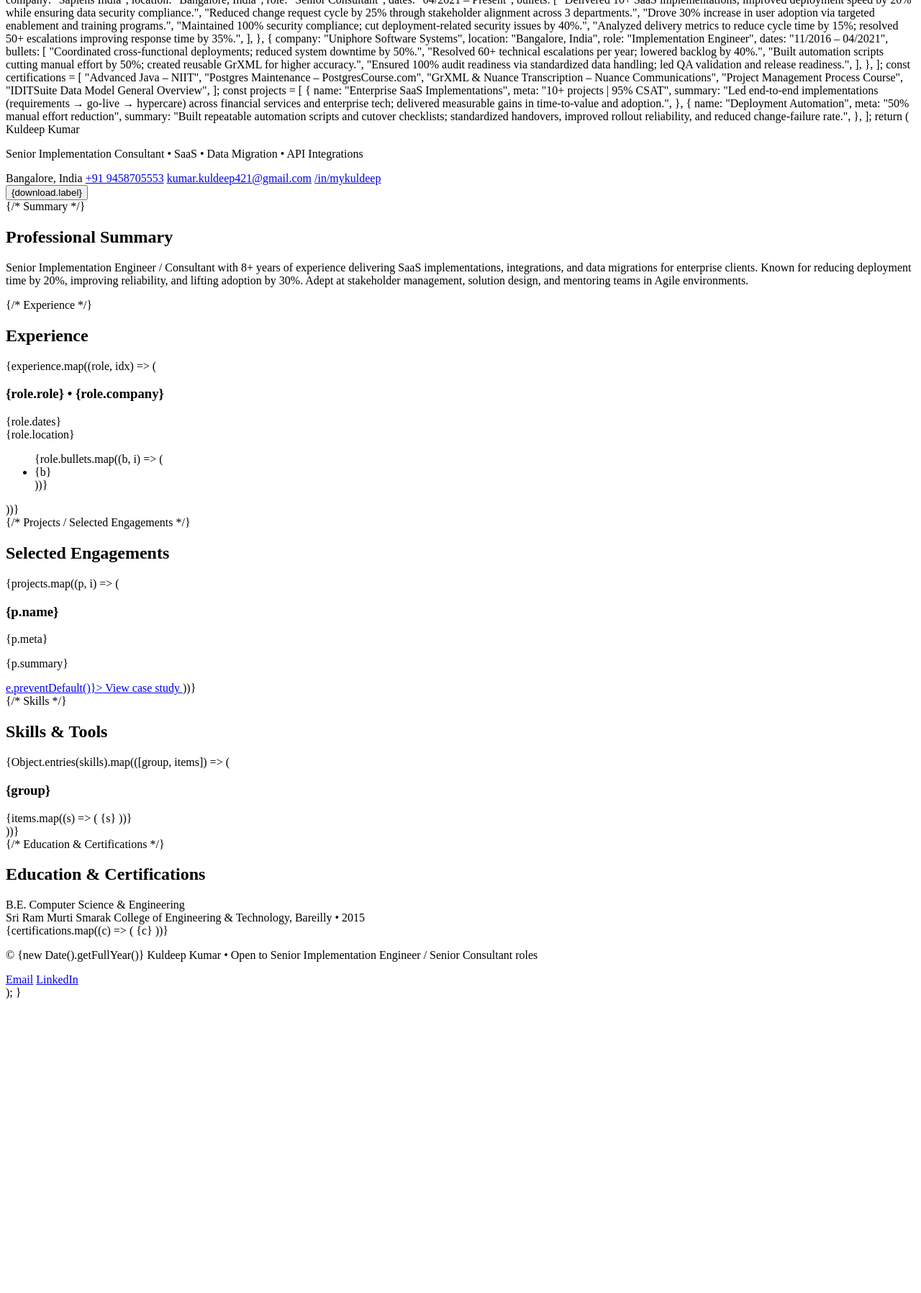
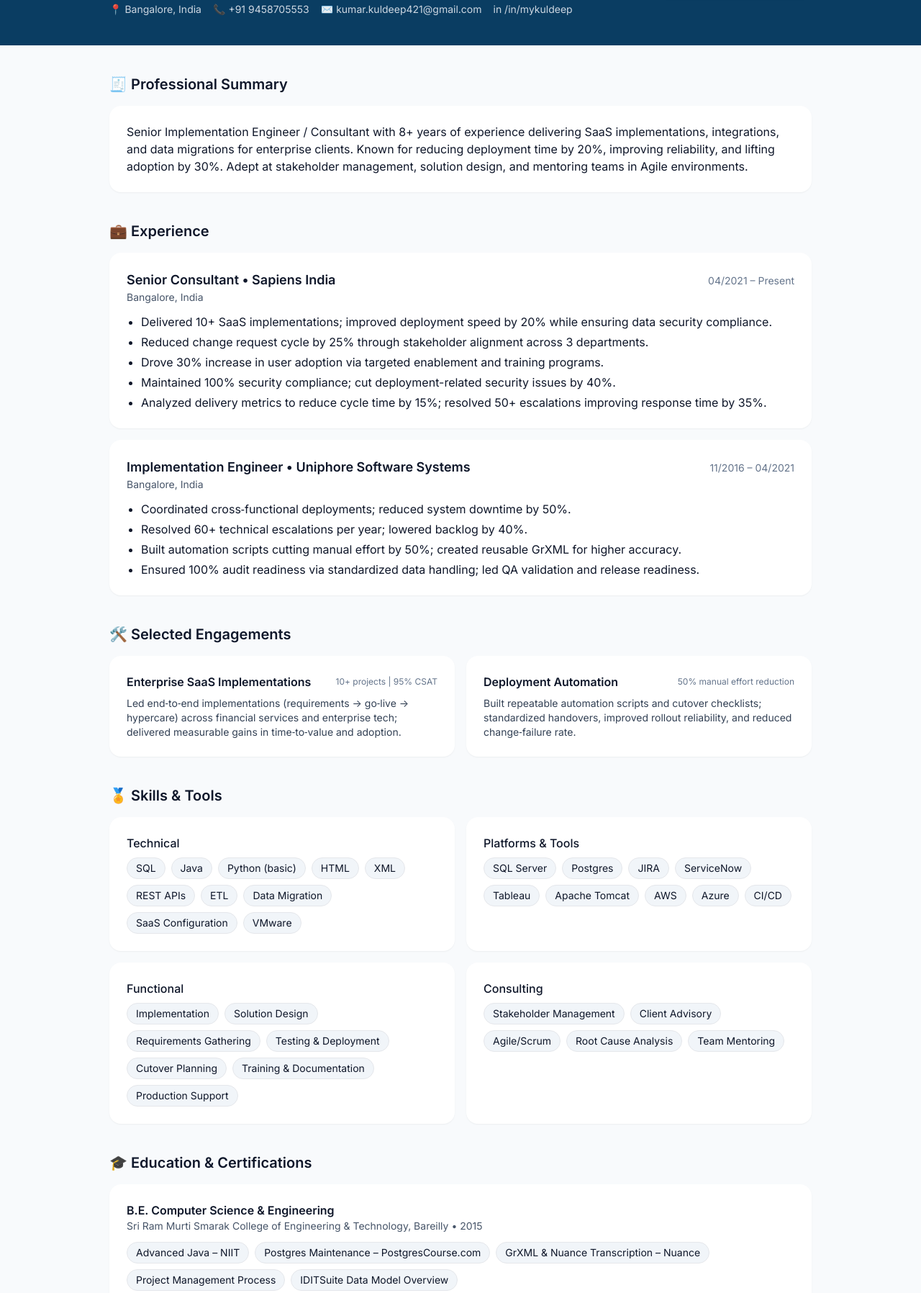
Before and after one commit to mykul421/Kuldeep-Resume-Site, a plain HTML site: page index.html in a window 1280 px wide. Shown: the part 125-1921 px from the top of the page at 72% size. Before the commit the page ends 1521 px from the top, so only its background shows below. Drawn offline with nearby package versions, Linux system fonts and the light colour scheme.

Commit message:
Add files via upload

```diff
--- a/index.html
+++ b/index.html
@@ -1,229 +1,205 @@
-import { useMemo } from "react";
-import { motion } from "framer-motion";
-import { Download, Mail, Linkedin, Phone, MapPin, ExternalLink, Briefcase, Award, GraduationCap, Hammer, FileText } from "lucide-react";
-import { Card, CardContent } from "@/components/ui/card";
-import { Button } from "@/components/ui/button";
-
-export default function Portfolio() {
-  const download = {
-    label: "Download Resume",
-    href: "/files/Kuldeep_Kumar_Implementation_Consultant.pdf",
-    note: "Latest resume version",
-  };
-
-  const skills = useMemo(() => ({
-    Technical: [
-      "SQL", "Java", "Python (basic)", "HTML", "XML", "REST APIs",
-      "ETL", "Data Migration", "SaaS Configuration", "VMware",
-    ],
-    Platforms: [
-      "SQL Server", "Postgres", "JIRA", "ServiceNow", "Tableau",
-      "Apache Tomcat", "AWS", "Azure", "CI/CD",
-    ],
-    Functional: [
-      "Implementation", "Solution Design", "Requirements Gathering",
-      "Testing & Deployment", "Cutover Planning", "Training & Documentation",
-      "Production Support",
-    ],
-    Consulting: [
-      "Stakeholder Management", "Client Advisory", "Agile/Scrum",
-      "Root Cause Analysis", "Team Mentoring",
-    ],
-  }), []);
-
-  const experience = [
-    {
-      company: "Sapiens India",
-      location: "Bangalore, India",
-      role: "Senior Consultant",
-      dates: "04/2021 – Present",
-      bullets: [
-        "Delivered 10+ SaaS implementations; improved deployment speed by 20% while ensuring data security compliance.",
-        "Reduced change request cycle by 25% through stakeholder alignment across 3 departments.",
-        "Drove 30% increase in user adoption via targeted enablement and training programs.",
-        "Maintained 100% security compliance; cut deployment-related security issues by 40%.",
-        "Analyzed delivery metrics to reduce cycle time by 15%; resolved 50+ escalations improving response time by 35%.",
-      ],
-    },
-    {
-      company: "Uniphore Software Systems",
-      location: "Bangalore, India",
-      role: "Implementation Engineer",
-      dates: "11/2016 – 04/2021",
-      bullets: [
-        "Coordinated cross‑functional deployments; reduced system downtime by 50%.",
-        "Resolved 60+ technical escalations per year; lowered backlog by 40%.",
-        "Built automation scripts cutting manual effort by 50%; created reusable GrXML for higher accuracy.",
-        "Ensured 100% audit readiness via standardized data handling; led QA validation and release readiness.",
-      ],
-    },
-  ];
-
-  const certifications = [
-    "Advanced Java – NIIT",
-    "Postgres Maintenance – PostgresCourse.com",
-    "GrXML & Nuance Transcription – Nuance Communications",
-    "Project Management Process Course",
-    "IDITSuite Data Model General Overview",
-  ];
-
-  const projects = [
-    {
-      name: "Enterprise SaaS Implementations",
-      meta: "10+ projects | 95% CSAT",
-      summary:
-        "Led end‑to‑end implementations (requirements → go‑live → hypercare) across financial services and enterprise tech; delivered measurable gains in time‑to‑value and adoption.",
-    },
-    {
-      name: "Deployment Automation",
-      meta: "50% manual effort reduction",
-      summary:
-        "Built repeatable automation scripts and cutover checklists; standardized handovers, improved rollout reliability, and reduced change‑failure rate.",
-    },
-  ];
-
-  return (
-    <div className="min-h-screen bg-slate-50 text-slate-900">
-      <header className="bg-[#0a3d62] text-white">
-        <div className="max-w-5xl mx-auto px-6 py-10 grid md:grid-cols-[1fr_auto] gap-6 items-center">
+<!DOCTYPE html>
+<html lang="en">
+<head>
+  <meta charset="utf-8" />
+  <meta name="viewport" content="width=device-width, initial-scale=1" />
+  <title>Kuldeep Kumar – Implementation Consultant | Resume Portfolio</title>
+  <meta name="description" content="Resume portfolio for Kuldeep Kumar – Senior Implementation Consultant (SaaS, Integrations, Data Migration)">
+  <!-- Tailwind CSS CDN -->
+  <script src="https://cdn.tailwindcss.com"></script>
+  <link rel="preconnect" href="https://fonts.googleapis.com">
+  <link rel="preconnect" href="https://fonts.gstatic.com" crossorigin>
+  <link href="https://fonts.googleapis.com/css2?family=Inter:wght@400;500;600;700&display=swap" rel="stylesheet">
+  <style>
+    :root{ --accent:#0a3d62 }
+    body{ font-family: Inter, system-ui, -apple-system, Segoe UI, Roboto, Arial, sans-serif }
+  </style>
+</head>
+<body class="bg-slate-50 text-slate-900">
+  <!-- Header / Hero -->
+  <header class="bg-[var(--accent)] text-white">
+    <div class="max-w-5xl mx-auto px-6 py-10 grid md:grid-cols-[1fr_auto] gap-6 items-center">
       <div>
-            <motion.h1
-              initial={{ opacity: 0, y: 10 }}
-              animate={{ opacity: 1, y: 0 }}
-              transition={{ duration: 0.5 }}
-              className="text-3xl md:text-4xl font-bold tracking-tight"
-            >
-              Kuldeep Kumar
-            </motion.h1>
-            <p className="mt-2 text-slate-200">
-              Senior Implementation Consultant • SaaS • Data Migration • API Integrations
-            </p>
-            <div className="mt-4 flex flex-wrap gap-4 text-slate-200/90">
-              <span className="inline-flex items-center gap-2"><MapPin size={18}/> Bangalore, India</span>
-              <a className="inline-flex items-center gap-2 hover:underline" href="tel:+919458705553"><Phone size={18}/> +91 9458705553</a>
-              <a className="inline-flex items-center gap-2 hover:underline" href="mailto:kumar.kuldeep421@gmail.com"><Mail size={18}/> kumar.kuldeep421@gmail.com</a>
-              <a className="inline-flex items-center gap-2 hover:underline" target="_blank" href="https://www.linkedin.com/in/mykuldeep/"><Linkedin size={18}/> /in/mykuldeep</a>
+        <h1 class="text-3xl md:text-4xl font-bold tracking-tight">Kuldeep Kumar</h1>
+        <p class="mt-2 text-slate-200">Senior Implementation Consultant • SaaS • Data Migration • API Integrations</p>
+        <div class="mt-4 flex flex-wrap gap-4 text-slate-200/90 text-sm">
+          <span class="inline-flex items-center gap-2">📍 Bangalore, India</span>
+          <a class="inline-flex items-center gap-2 hover:underline" href="tel:+919458705553">📞 +91 9458705553</a>
+          <a class="inline-flex items-center gap-2 hover:underline" href="mailto:kumar.kuldeep421@gmail.com">✉️ kumar.kuldeep421@gmail.com</a>
+          <a class="inline-flex items-center gap-2 hover:underline" target="_blank" href="https://www.linkedin.com/in/mykuldeep/">in /in/mykuldeep</a>
         </div>
       </div>
-          <div className="flex md:flex-col gap-3">
-            <a href={download.href} className="w-full" download>
-              <Button variant="secondary" className="w-full rounded-2xl shadow-md">
-                <Download className="mr-2 h-4 w-4"/> {download.label}
-              </Button>
+      <div class="flex md:flex-col gap-3">
+        <!-- IMPORTANT: For hosting outside ChatGPT, replace href with ./files/Kuldeep_Kumar_Implementation_Consultant.pdf -->
+        <a href="sandbox:/mnt/data/Kuldeep_Kumar_Implementation_Consultant.pdf" download="Kuldeep_Kumar_Implementation_Consultant.pdf" class="w-full">
+          <button class="w-full px-5 py-3 bg-white text-[var(--accent)] rounded-2xl shadow-md font-semibold inline-flex items-center justify-center gap-2">
+            <!-- Download icon (inline SVG) -->
+            <svg xmlns="http://www.w3.org/2000/svg" viewBox="0 0 24 24" fill="currentColor" class="w-5 h-5"><path d="M12 3a1 1 0 0 1 1 1v8.586l2.293-2.293a1 1 0 1 1 1.414 1.414l-4 4a1 1 0 0 1-1.414 0l-4-4A1 1 0 0 1 8.707 10.293L11 12.586V4a1 1 0 0 1 1-1z"/><path d="M5 20a2 2 0 0 1-2-2v-2a1 1 0 1 1 2 0v2h14v-2a1 1 0 1 1 2 0v2a2 2 0 0 1-2 2H5z"/></svg>
+            Download Resume
+          </button>
         </a>
       </div>
     </div>
   </header>
 
-      <main className="max-w-5xl mx-auto px-6 py-10 space-y-10">
-        {/* Summary */}
+  <main class="max-w-5xl mx-auto px-6 py-10 space-y-10">
+    <!-- Summary -->
     <section>
-          <h2 className="text-xl font-semibold mb-4 flex items-center gap-2"><FileText/> Professional Summary</h2>
-          <Card className="rounded-2xl shadow-sm">
-            <CardContent className="p-6">
+      <h2 class="text-xl font-semibold mb-4 flex items-center gap-2">🧾 Professional Summary</h2>
+      <div class="bg-white rounded-2xl shadow-sm p-6">
         <p>
           Senior Implementation Engineer / Consultant with 8+ years of experience delivering SaaS implementations,
           integrations, and data migrations for enterprise clients. Known for reducing deployment time by 20%,
           improving reliability, and lifting adoption by 30%. Adept at stakeholder management, solution design,
           and mentoring teams in Agile environments.
         </p>
-            </CardContent>
-          </Card>
-        </section>
-
-        {/* Experience */}
-        <section>
-          <h2 className="text-xl font-semibold mb-4 flex items-center gap-2"><Briefcase/> Experience</h2>
-          <div className="grid gap-4">
-            {experience.map((role, idx) => (
-              <Card key={idx} className="rounded-2xl">
-                <CardContent className="p-6">
-                  <div className="flex flex-wrap items-baseline justify-between gap-2">
-                    <h3 className="text-lg font-semibold">{role.role} • {role.company}</h3>
-                    <div className="text-sm text-slate-500">{role.dates}</div>
-                  </div>
-                  <div className="text-sm text-slate-600">{role.location}</div>
-                  <ul className="mt-3 list-disc pl-5 space-y-1">
-                    {role.bullets.map((b, i) => (
-                      <li key={i}>{b}</li>
-                    ))}
-                  </ul>
-                </CardContent>
-              </Card>
-            ))}
       </div>
     </section>
 
-        {/* Projects / Selected Engagements */}
+    <!-- Experience -->
     <section>
-          <h2 className="text-xl font-semibold mb-4 flex items-center gap-2"><Hammer/> Selected Engagements</h2>
-          <div className="grid md:grid-cols-2 gap-4">
-            {projects.map((p, i) => (
-              <Card key={i} className="rounded-2xl">
-                <CardContent className="p-6">
-                  <div className="flex items-center justify-between">
-                    <h3 className="text-base font-semibold">{p.name}</h3>
-                    <span className="text-xs text-slate-500">{p.meta}</span>
+      <h2 class="text-xl font-semibold mb-4 flex items-center gap-2">💼 Experience</h2>
+      <div class="grid gap-4">
+        <article class="bg-white rounded-2xl p-6 shadow-sm">
+          <div class="flex flex-wrap items-baseline justify-between gap-2">
+            <h3 class="text-lg font-semibold">Senior Consultant • Sapiens India</h3>
+            <div class="text-sm text-slate-500">04/2021 – Present</div>
           </div>
-                  <p className="mt-2 text-sm text-slate-700">{p.summary}</p>
-                  <a className="mt-3 inline-flex items-center gap-1 text-sm text-[#0a3d62] hover:underline" href="#" onClick={(e)=>e.preventDefault()}>
-                    View case study <ExternalLink size={14}/>
-                  </a>
-                </CardContent>
-              </Card>
-            ))}
+          <div class="text-sm text-slate-600">Bangalore, India</div>
+          <ul class="mt-3 list-disc pl-5 space-y-1">
+            <li>Delivered 10+ SaaS implementations; improved deployment speed by 20% while ensuring data security compliance.</li>
+            <li>Reduced change request cycle by 25% through stakeholder alignment across 3 departments.</li>
+            <li>Drove 30% increase in user adoption via targeted enablement and training programs.</li>
+            <li>Maintained 100% security compliance; cut deployment-related security issues by 40%.</li>
+            <li>Analyzed delivery metrics to reduce cycle time by 15%; resolved 50+ escalations improving response time by 35%.</li>
+          </ul>
+        </article>
+        <article class="bg-white rounded-2xl p-6 shadow-sm">
+          <div class="flex flex-wrap items-baseline justify-between gap-2">
+            <h3 class="text-lg font-semibold">Implementation Engineer • Uniphore Software Systems</h3>
+            <div class="text-sm text-slate-500">11/2016 – 04/2021</div>
+          </div>
+          <div class="text-sm text-slate-600">Bangalore, India</div>
+          <ul class="mt-3 list-disc pl-5 space-y-1">
+            <li>Coordinated cross‑functional deployments; reduced system downtime by 50%.</li>
+            <li>Resolved 60+ technical escalations per year; lowered backlog by 40%.</li>
+            <li>Built automation scripts cutting manual effort by 50%; created reusable GrXML for higher accuracy.</li>
+            <li>Ensured 100% audit readiness via standardized data handling; led QA validation and release readiness.</li>
+          </ul>
+        </article>
       </div>
     </section>
 
-        {/* Skills */}
+    <!-- Selected Engagements -->
     <section>
-          <h2 className="text-xl font-semibold mb-4 flex items-center gap-2"><Award/> Skills & Tools</h2>
-          <div className="grid md:grid-cols-2 gap-4">
-            {Object.entries(skills).map(([group, items]) => (
-              <Card key={group} className="rounded-2xl">
-                <CardContent className="p-6">
-                  <h3 className="font-medium mb-2">{group}</h3>
-                  <div className="flex flex-wrap gap-2">
-                    {items.map((s) => (
-                      <span key={s} className="px-3 py-1 rounded-full bg-slate-100 text-slate-700 text-sm border">
-                        {s}
-                      </span>
-                    ))}
+      <h2 class="text-xl font-semibold mb-4 flex items-center gap-2">🛠️ Selected Engagements</h2>
+      <div class="grid md:grid-cols-2 gap-4">
+        <div class="bg-white rounded-2xl p-6 shadow-sm">
+          <div class="flex items-center justify-between">
+            <h3 class="text-base font-semibold">Enterprise SaaS Implementations</h3>
+            <span class="text-xs text-slate-500">10+ projects | 95% CSAT</span>
           </div>
-                </CardContent>
-              </Card>
-            ))}
+          <p class="mt-2 text-sm text-slate-700">Led end‑to‑end implementations (requirements → go‑live → hypercare) across financial services and enterprise tech; delivered measurable gains in time‑to‑value and adoption.</p>
+        </div>
+        <div class="bg-white rounded-2xl p-6 shadow-sm">
+          <div class="flex items-center justify-between">
+            <h3 class="text-base font-semibold">Deployment Automation</h3>
+            <span class="text-xs text-slate-500">50% manual effort reduction</span>
+          </div>
+          <p class="mt-2 text-sm text-slate-700">Built repeatable automation scripts and cutover checklists; standardized handovers, improved rollout reliability, and reduced change‑failure rate.</p>
+        </div>
       </div>
     </section>
 
-        {/* Education & Certifications */}
+    <!-- Skills -->
     <section>
-          <h2 className="text-xl font-semibold mb-4 flex items-center gap-2"><GraduationCap/> Education & Certifications</h2>
-          <Card className="rounded-2xl">
-            <CardContent className="p-6 space-y-3">
+      <h2 class="text-xl font-semibold mb-4 flex items-center gap-2">🏅 Skills & Tools</h2>
+      <div class="grid md:grid-cols-2 gap-4">
+        <div class="bg-white rounded-2xl p-6 shadow-sm">
+          <h3 class="font-medium mb-2">Technical</h3>
+          <div class="flex flex-wrap gap-2 text-sm">
+            <span class="px-3 py-1 rounded-full bg-slate-100 border">SQL</span>
+            <span class="px-3 py-1 rounded-full bg-slate-100 border">Java</span>
+            <span class="px-3 py-1 rounded-full bg-slate-100 border">Python (basic)</span>
+            <span class="px-3 py-1 rounded-full bg-slate-100 border">HTML</span>
+            <span class="px-3 py-1 rounded-full bg-slate-100 border">XML</span>
+            <span class="px-3 py-1 rounded-full bg-slate-100 border">REST APIs</span>
+            <span class="px-3 py-1 rounded-full bg-slate-100 border">ETL</span>
+            <span class="px-3 py-1 rounded-full bg-slate-100 border">Data Migration</span>
+            <span class="px-3 py-1 rounded-full bg-slate-100 border">SaaS Configuration</span>
+            <span class="px-3 py-1 rounded-full bg-slate-100 border">VMware</span>
+          </div>
+        </div>
+        <div class="bg-white rounded-2xl p-6 shadow-sm">
+          <h3 class="font-medium mb-2">Platforms & Tools</h3>
+          <div class="flex flex-wrap gap-2 text-sm">
+            <span class="px-3 py-1 rounded-full bg-slate-100 border">SQL Server</span>
+            <span class="px-3 py-1 rounded-full bg-slate-100 border">Postgres</span>
+            <span class="px-3 py-1 rounded-full bg-slate-100 border">JIRA</span>
+            <span class="px-3 py-1 rounded-full bg-slate-100 border">ServiceNow</span>
+            <span class="px-3 py-1 rounded-full bg-slate-100 border">Tableau</span>
+            <span class="px-3 py-1 rounded-full bg-slate-100 border">Apache Tomcat</span>
+            <span class="px-3 py-1 rounded-full bg-slate-100 border">AWS</span>
+            <span class="px-3 py-1 rounded-full bg-slate-100 border">Azure</span>
+            <span class="px-3 py-1 rounded-full bg-slate-100 border">CI/CD</span>
+          </div>
+        </div>
+        <div class="bg-white rounded-2xl p-6 shadow-sm">
+          <h3 class="font-medium mb-2">Functional</h3>
+          <div class="flex flex-wrap gap-2 text-sm">
+            <span class="px-3 py-1 rounded-full bg-slate-100 border">Implementation</span>
+            <span class="px-3 py-1 rounded-full bg-slate-100 border">Solution Design</span>
+            <span class="px-3 py-1 rounded-full bg-slate-100 border">Requirements Gathering</span>
+            <span class="px-3 py-1 rounded-full bg-slate-100 border">Testing & Deployment</span>
+            <span class="px-3 py-1 rounded-full bg-slate-100 border">Cutover Planning</span>
+            <span class="px-3 py-1 rounded-full bg-slate-100 border">Training & Documentation</span>
+            <span class="px-3 py-1 rounded-full bg-slate-100 border">Production Support</span>
+          </div>
+        </div>
+        <div class="bg-white rounded-2xl p-6 shadow-sm">
+          <h3 class="font-medium mb-2">Consulting</h3>
+          <div class="flex flex-wrap gap-2 text-sm">
+            <span class="px-3 py-1 rounded-full bg-slate-100 border">Stakeholder Management</span>
+            <span class="px-3 py-1 rounded-full bg-slate-100 border">Client Advisory</span>
+            <span class="px-3 py-1 rounded-full bg-slate-100 border">Agile/Scrum</span>
+            <span class="px-3 py-1 rounded-full bg-slate-100 border">Root Cause Analysis</span>
+            <span class="px-3 py-1 rounded-full bg-slate-100 border">Team Mentoring</span>
+          </div>
+        </div>
+      </div>
+    </section>
+
+    <!-- Education & Certifications -->
+    <section>
+      <h2 class="text-xl font-semibold mb-4 flex items-center gap-2">🎓 Education & Certifications</h2>
+      <div class="bg-white rounded-2xl p-6 shadow-sm space-y-3">
         <div>
-                <div className="font-semibold">B.E. Computer Science & Engineering</div>
-                <div className="text-sm text-slate-600">Sri Ram Murti Smarak College of Engineering & Technology, Bareilly • 2015</div>
+          <div class="font-semibold">B.E. Computer Science & Engineering</div>
+          <div class="text-sm text-slate-600">Sri Ram Murti Smarak College of Engineering & Technology, Bareilly • 2015</div>
         </div>
-              <div className="flex flex-wrap gap-2">
-                {certifications.map((c) => (
-                  <span key={c} className="px-3 py-1 rounded-full bg-slate-100 text-slate-700 text-sm border">{c}</span>
-                ))}
+        <div class="flex flex-wrap gap-2 text-sm">
+          <span class="px-3 py-1 rounded-full bg-slate-100 border">Advanced Java – NIIT</span>
+          <span class="px-3 py-1 rounded-full bg-slate-100 border">Postgres Maintenance – PostgresCourse.com</span>
+          <span class="px-3 py-1 rounded-full bg-slate-100 border">GrXML & Nuance Transcription – Nuance</span>
+          <span class="px-3 py-1 rounded-full bg-slate-100 border">Project Management Process</span>
+          <span class="px-3 py-1 rounded-full bg-slate-100 border">IDITSuite Data Model Overview</span>
         </div>
-            </CardContent>
-          </Card>
+      </div>
     </section>
   </main>
 
-      <footer className="border-t bg-white">
-        <div className="max-w-5xl mx-auto px-6 py-8 flex flex-wrap items-center justify-between gap-4">
-          <p className="text-sm text-slate-600">© {new Date().getFullYear()} Kuldeep Kumar • Open to Senior Implementation Engineer / Senior Consultant roles</p>
-          <div className="flex gap-3">
-            <a href="mailto:kumar.kuldeep421@gmail.com" className="inline-flex items-center gap-2 text-[#0a3d62] hover:underline"><Mail size={16}/> Email</a>
-            <a target="_blank" href="https://www.linkedin.com/in/mykuldeep/" className="inline-flex items-center gap-2 text-[#0a3d62] hover:underline"><Linkedin size={16}/> LinkedIn</a>
+  <footer class="border-t bg-white">
+    <div class="max-w-5xl mx-auto px-6 py-8 flex flex-wrap items-center justify-between gap-4">
+      <p class="text-sm text-slate-600">© <span id="year"></span> Kuldeep Kumar • Open to Senior Implementation Engineer / Senior Consultant roles</p>
+      <div class="flex gap-3">
+        <a href="mailto:kumar.kuldeep421@gmail.com" class="text-[var(--accent)] hover:underline">Email</a>
+        <a target="_blank" href="https://www.linkedin.com/in/mykuldeep/" class="text-[var(--accent)] hover:underline">LinkedIn</a>
       </div>
     </div>
   </footer>
-    </div>
-  );
-}
+
+  <script>
+    document.getElementById('year').textContent = new Date().getFullYear();
+  </script>
+</body>
+</html>
```
Lines whose indentation alone changed are shown as unchanged.
